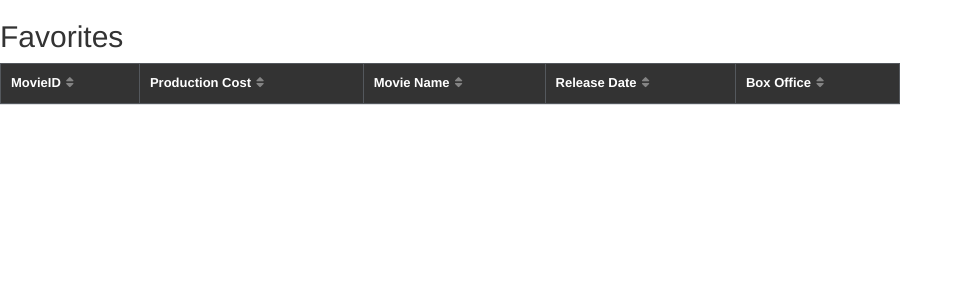
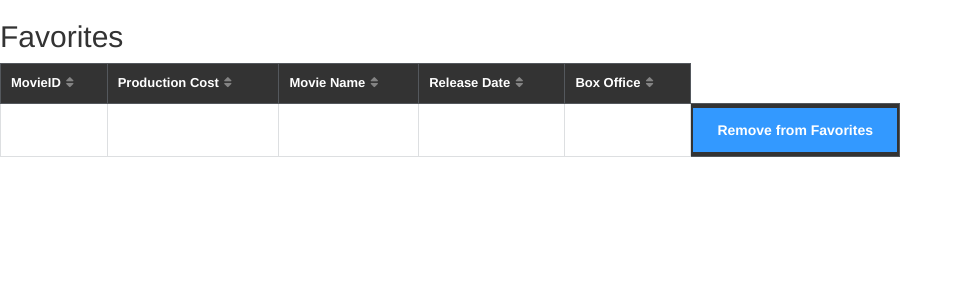
Before and after one commit to JDobie1/projectTwoCS4610, a PHP site: page /favorites.php in a window 1280 px wide. Shown: the part 74-374 px from the top of the page, without its empty margins (0-963 px from the left). Run offline with PHP 8.4, Linux system fonts and the light colour scheme; tables that the repository leaves empty or names only in its code hold one stand-in row (values such as "Sample post"); data that the repository does not hold is empty; some libraries are stand-ins or nearby versions.

Commit message:
Favorites - DELETE FUNCTION -
Added functionality to delete movies from favorites

```diff
--- a/favorites.php
+++ b/favorites.php
@@ -7,6 +7,9 @@ $dbname = "project_two_cs4610";
 
 $conn = mysqli_connect($dbhost, $dbuser, $dbpassword, $dbname);
 
+$x = filter_input(INPUT_GET, "movieID");
+$delete = "DELETE FROM favorites WHERE movieID = $x";
+$query= mysqli_query($conn, $delete);
 
 if (!$conn) {
     die('Could not connect: ' . mysqli_connect_error());
@@ -40,6 +43,18 @@ if ($result = $conn->query('SELECT * FROM favorites ORDER BY ' .  $column . ' '
     <link rel="stylesheet" href="https://maxcdn.bootstrapcdn.com/bootstrap/3.4.0/css/bootstrap.min.css">
     <script src="https://maxcdn.bootstrapcdn.com/bootstrap/3.4.0/js/bootstrap.min.js"></script>
     <script src="https://ajax.googleapis.com/ajax/libs/jquery/3.3.1/jquery.min.js"></script>
+    <script src="js/projectTwo.js"></script>
+    <style>
+        input[type=button] {
+        background-color: #3399ff;
+        border: none;
+        color: white;
+        padding: 12px 24px;
+        text-decoration: none;
+        margin: 4px 2px;
+        cursor: pointer;
+        }
+    </style>
 </head>
 <header>
     <div id="top-header">
@@ -84,6 +99,12 @@ if ($result = $conn->query('SELECT * FROM favorites ORDER BY ' .  $column . ' '
         <td<?php echo $column == 'Name' ? $add_class : ''; ?>><?php echo $row['Name']; ?></td>
         <td<?php echo $column == 'Release_date' ? $add_class : ''; ?>><?php echo $row['Release_date']; ?></td>
         <td<?php echo $column == 'BoxOffice' ? $add_class : ''; ?>><?php echo $row['BoxOffice']; ?></td>
+
+        <th style="width: 8em">
+            <form>
+                <input type="button" value="Remove from Favorites" onClick="removeFromFavorites(<?php print $row['MovieID']; ?>)" />
+            </form>
+        </th>
     </tr>
     <?php endwhile; ?>
 </table>
--- a/js/projectTwo.js
+++ b/js/projectTwo.js
@@ -1,3 +1,6 @@
 function insertToFavorites(v) {
     document.location.href = "movies.php?movieID=" + v;
 }
+function removeFromFavorites(r) {
+    document.location.href = "favorites.php?movieID=" + r;
+}
```
